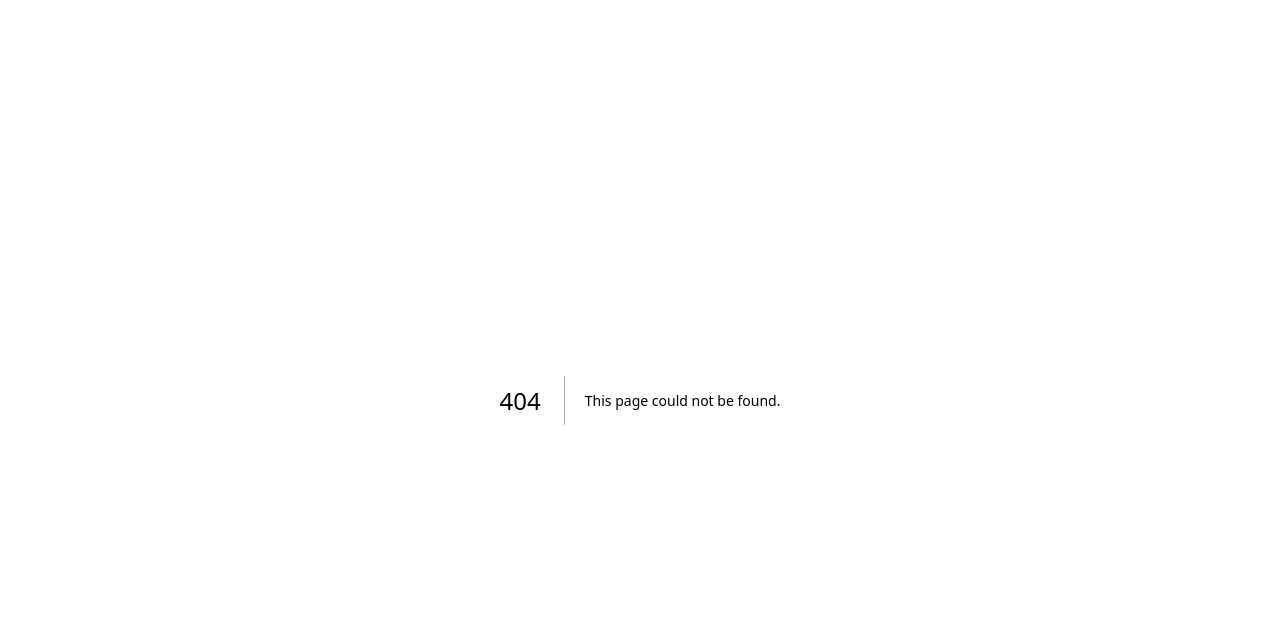
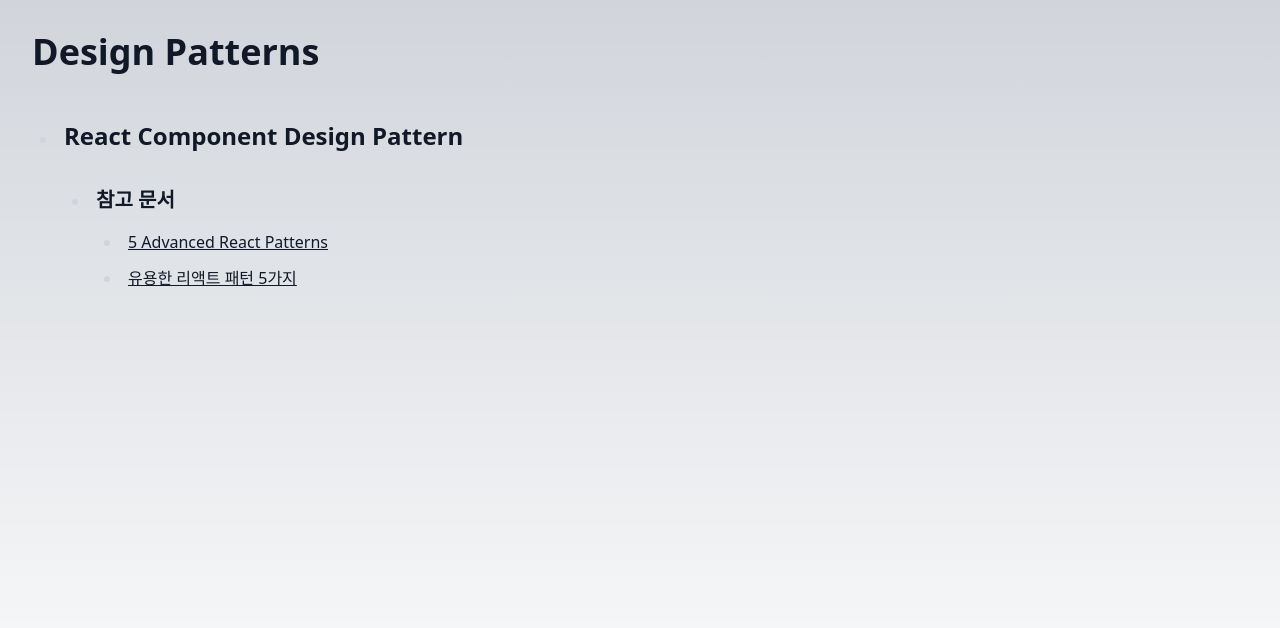
Before and after one commit to ony3000-lab/research-and-development, a Next.js app: page /design-patterns in a window 1280 px wide. Before the commit this address had no page. Shown: the top 628 px of the page. Built offline with nearby package versions, Linux system fonts and the light colour scheme.

Commit message:
docs: 설계 패턴 정리용 페이지 추가

```diff
--- /dev/null
+++ b/src/pages/design-patterns/index.tsx
@@ -0,0 +1,45 @@
+import PageHead from '@/components/PageHead';
+
+export default function DesignPatterns() {
+  return (
+    <>
+      <PageHead title="Design Patterns" />
+      <main className="min-h-screen p-8 prose dark:prose-invert">
+        <h1>Design Patterns</h1>
+
+        <ul>
+          <li>
+            <h2>React Component Design Pattern</h2>
+
+            <ul>
+              <li>
+                <h3>참고 문서</h3>
+
+                <ul>
+                  <li>
+                    <a
+                      href="https://javascript.plainenglish.io/5-advanced-react-patterns-a6b7624267a6"
+                      target="_blank"
+                      rel="noopener noreferrer"
+                    >
+                      5 Advanced React Patterns
+                    </a>
+                  </li>
+                  <li>
+                    <a
+                      href="https://velog.io/@dnr6054/유용한-리액트-패턴-5가지"
+                      target="_blank"
+                      rel="noopener noreferrer"
+                    >
+                      유용한 리액트 패턴 5가지
+                    </a>
+                  </li>
+                </ul>
+              </li>
+            </ul>
+          </li>
+        </ul>
+      </main>
+    </>
+  );
+}
```
